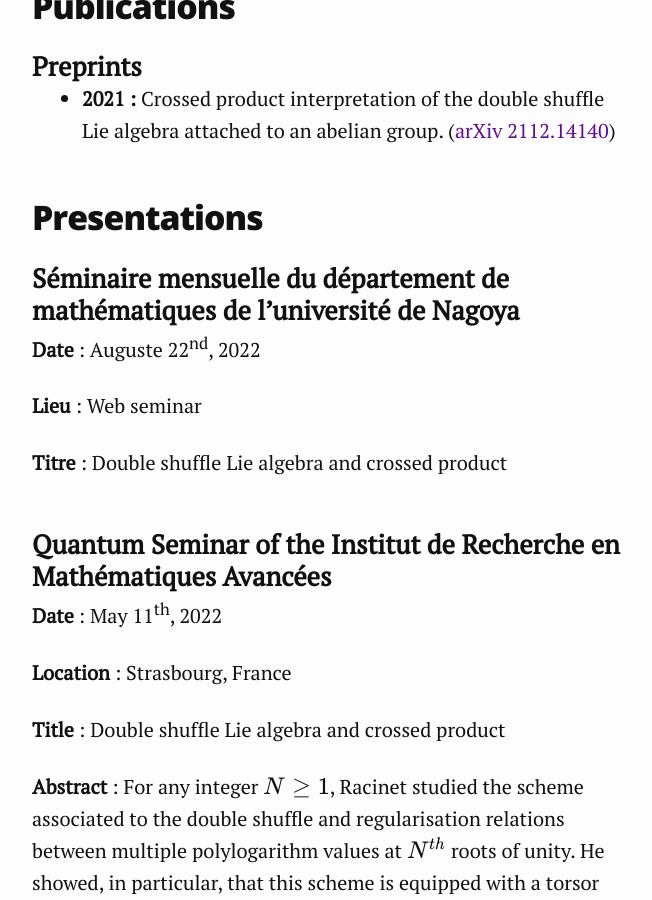
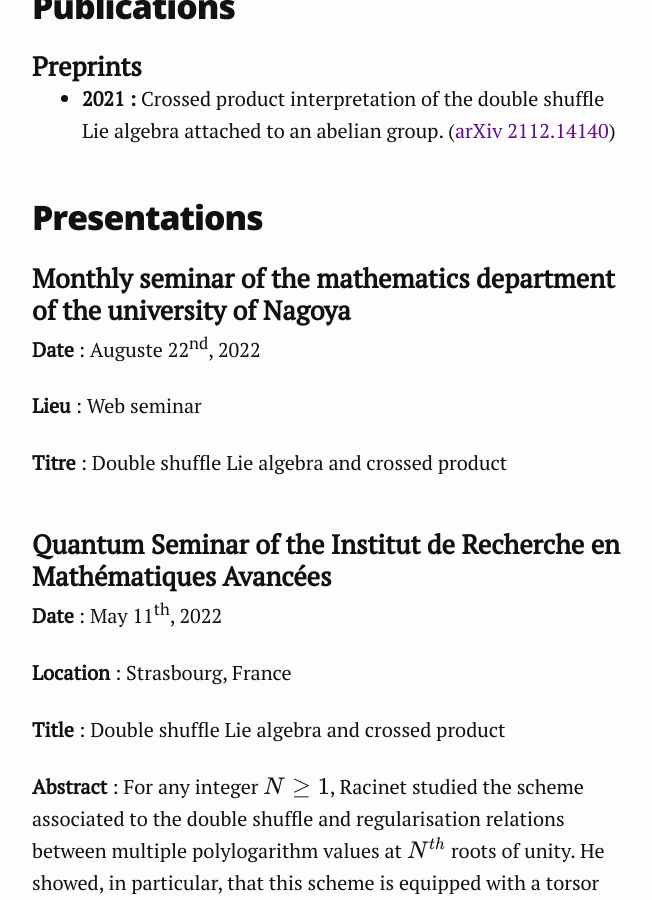
Before and after one commit to khalefyaddaden/khalefyaddaden.github.io, a Jekyll site: the page built from research.markdown, in a window 1280 px wide and 900 px high, scrolled down 559 px. Shown: the whole window, without its empty margins (308-960 px from the left). Built offline with Jekyll 4.4.1, drawn with Linux system fonts in a browser that asks for light colours; nearby versions of some CDN libraries.

Commit message:
nagoya_update

```diff
--- a/index.fr.markdown
+++ b/index.fr.markdown
@@ -14,4 +14,4 @@ du corpoduit harmonique de Racinet introduit dans [ce papier](http://www.numdam.
 
 Les domaines dans lesquels je me spécialise sont l'algèbre et la topologie. Plus particulièrement, je m'intéresse aux algèbres de Hopf, schémas de groupe et aux algèbres de Lie.
 
-Dernière mise à jour : 07-07-2022
+Dernière mise à jour : 22-08-2022
--- a/index.markdown
+++ b/index.markdown
@@ -14,4 +14,4 @@ Essentially, the thesis is about studying and understanding Racinet's harmonic c
 
 My areas of interest are Algebra and Topology. I'm particularly interested in Hopf algebras, group schemes and Lie algebras.
 
-Last update : 07-07-2022
+Last update : 22-08-2022
--- a/research.fr.markdown
+++ b/research.fr.markdown
@@ -12,7 +12,7 @@ Je travaille actuellement sur ma thèse portant sur les structures algébriques
 
 ## Exposés
 
-### Séminaire mensuelle du département de mathématiques de l'université de Nagoya
+### Séminaire mensuel du département de mathématiques de l'université de Nagoya
 **Date** : 22 août 2022
 
 **Lieu** : Web seminaire
--- a/research.markdown
+++ b/research.markdown
@@ -12,7 +12,7 @@ I am currently working on my thesis about the Algebraic structures associated to
 
 ## Presentations
 
-### Séminaire mensuelle du département de mathématiques de l'université de Nagoya
+### Monthly seminar of the mathematics department of the university of Nagoya
 **Date** : Auguste 22<sup>nd</sup>, 2022
 
 **Lieu** : Web seminar
```
